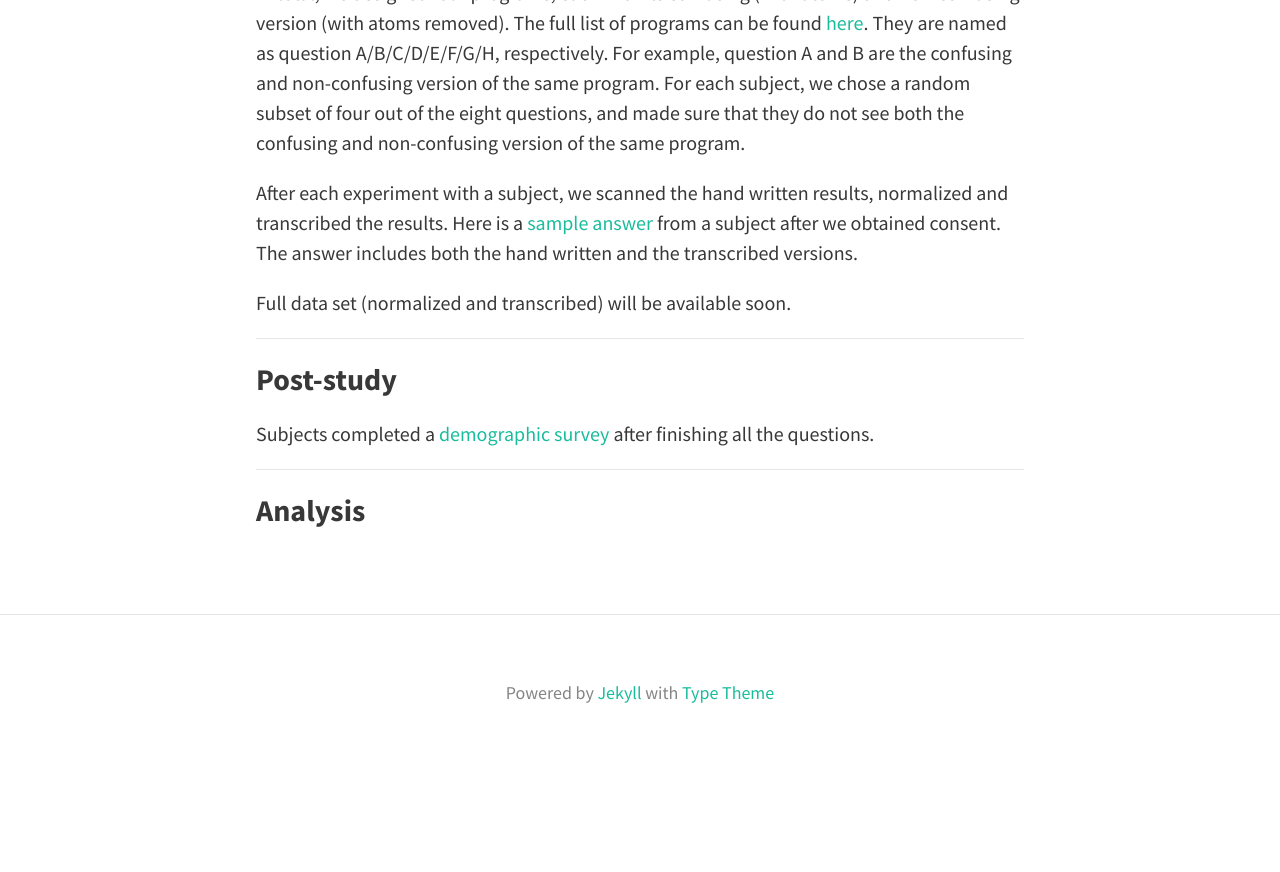
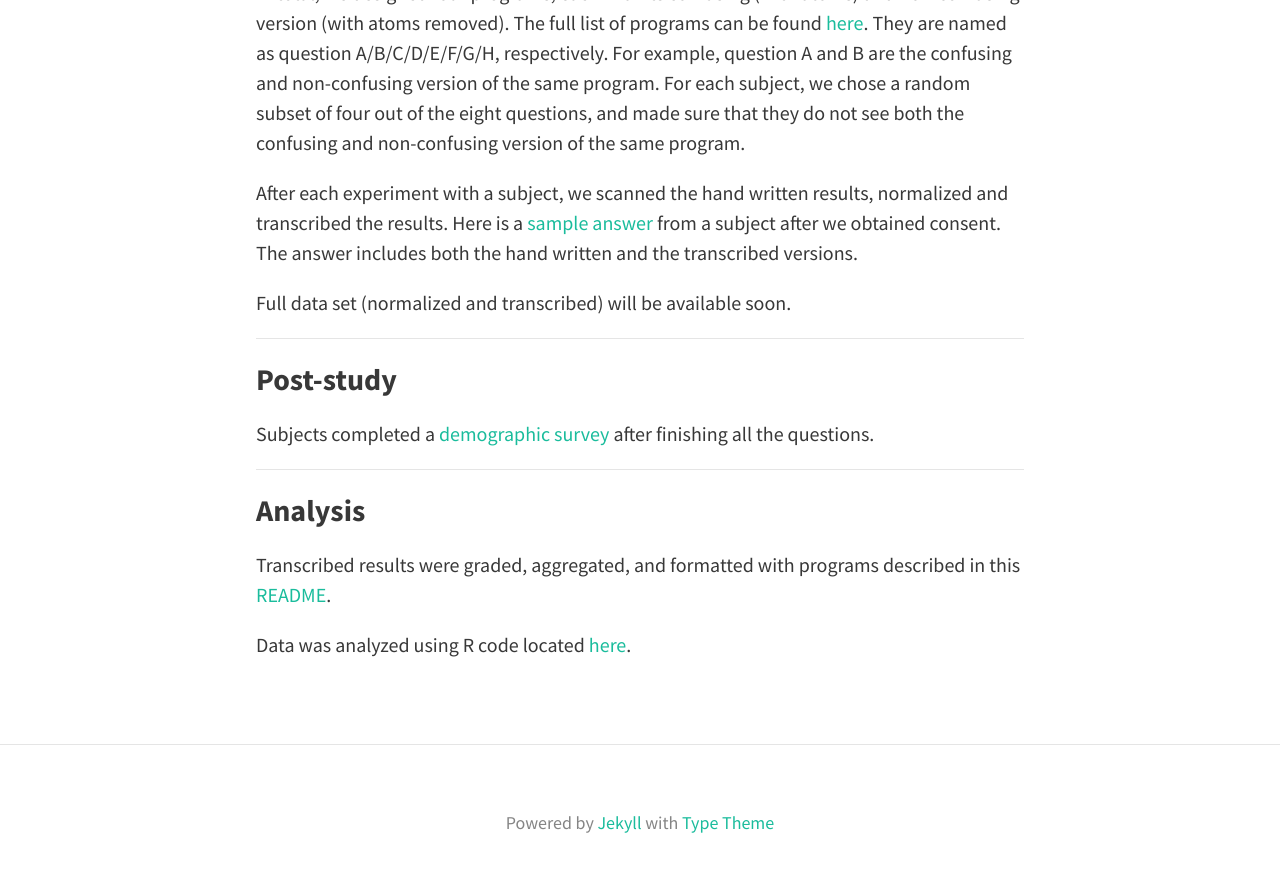
Before and after one commit to AtomsofConfusion/AtomsofConfusion.github.io, a Jekyll site: the page built from 2016-program-study/instructions.md, in a window 1280 px wide and 900 px high, scrolled down 703 px. Shown: the top 872 px of the window. Built offline with Jekyll 4.4.1, drawn with Linux system fonts in a browser that asks for light colours; nearby versions of some CDN libraries; before the commit the page ends 1473 px from its top, so only the background shows below that.

Commit message:
Analysis links

```diff
--- a/2016-program-study/instructions.md
+++ b/2016-program-study/instructions.md
@@ -49,3 +49,7 @@ after finishing all the questions.
 ---
 
 ### Analysis
+
+Transcribed results were graded, aggregated, and formatted with programs described in this [README](https://github.com/dgopstein/atoms-of-confusion/tree/master/program_study).
+
+Data was analyzed using R code located [here](https://github.com/dgopstein/atoms-of-confusion/blob/master/program_study/grader/results.R).
```
Also changed, not shown: 2016-snippet-study/instructions.md (+2 -0 lines).
